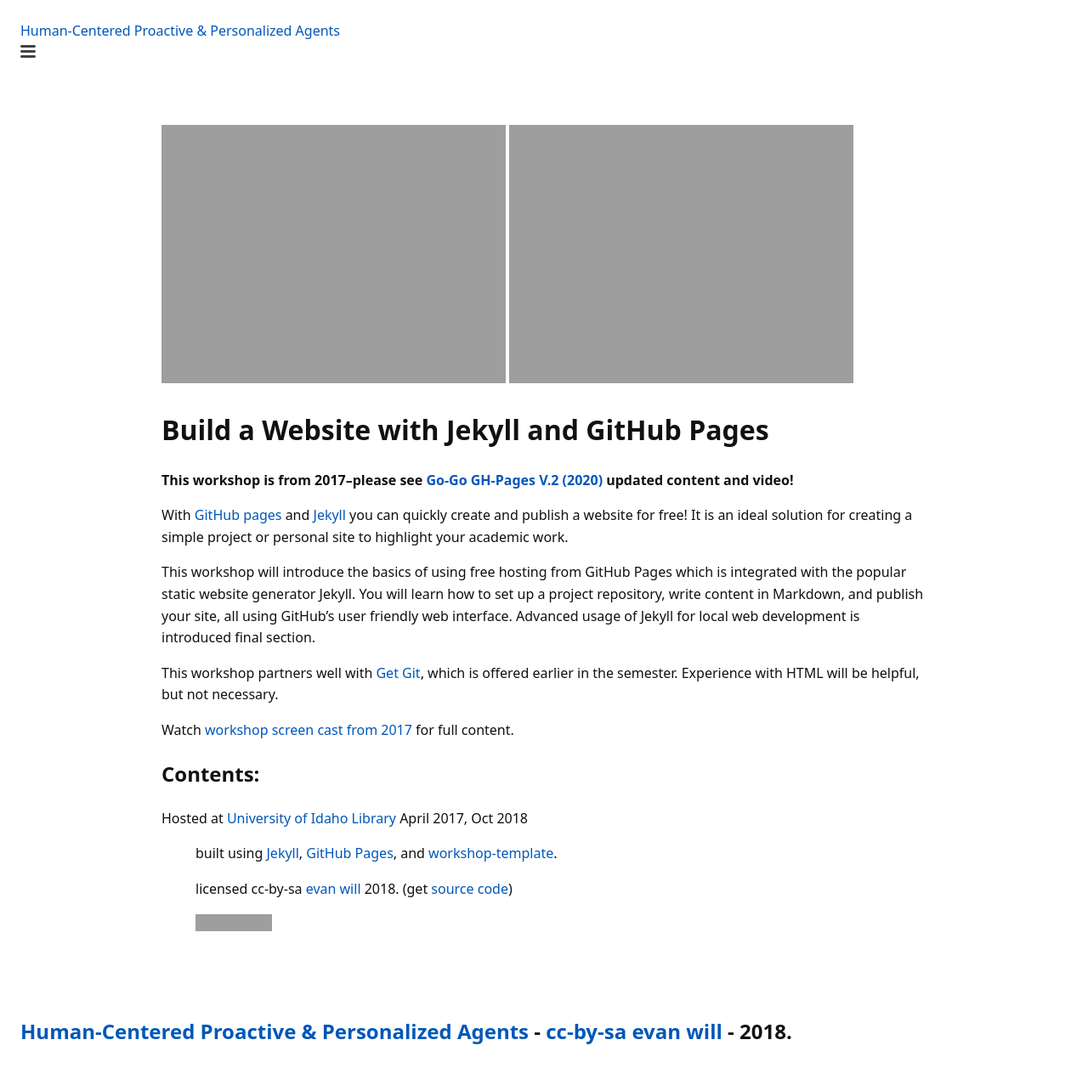
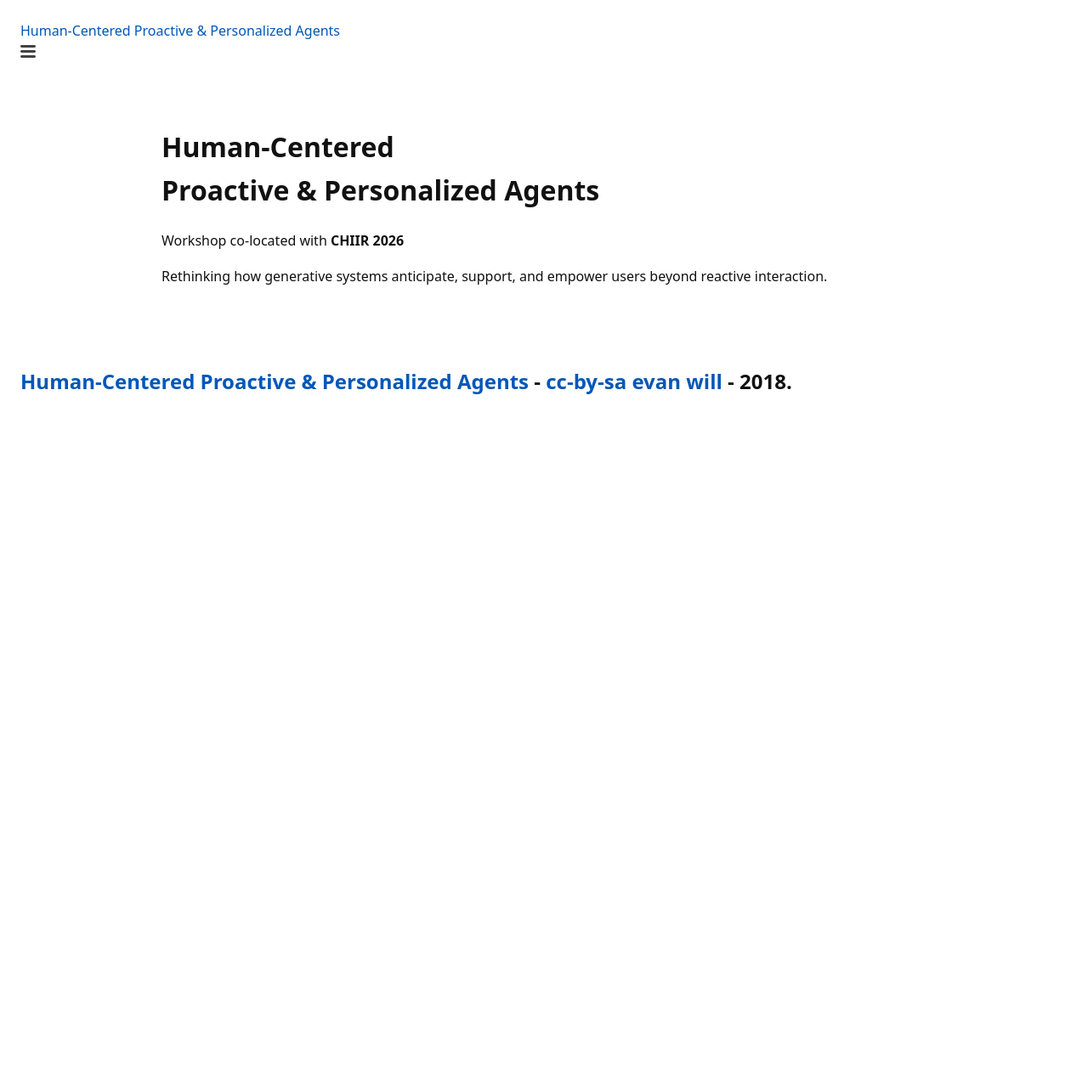
Before and after one commit to proactive-agents-chiir26/proactive-agents-chiir26.github.io, a Jekyll site: the page built from index.md, in a window 1280 px wide. Shown: the whole page at 85% size. Built offline with Jekyll 4.4.1, drawn with Linux system fonts in a browser that asks for light colours; after the commit the page ends 900 px from its top, so only the background shows below that; grey boxes are pictures that could not be loaded.

Commit message:
Revise homepage layout and content
Updated the layout and title for the homepage, added a hero section with a tagline and subtitle, and removed outdated content.

```diff
--- a/index.md
+++ b/index.md
@@ -1,40 +1,22 @@
 ---
-title: Home
+layout: default
+title: Human-Centered Proactive & Personalized Agents
 ---
 
-<div>
-    <img src="{{ '/images/octocat.jpg' | absolute_url }}" alt="github octocat" style="width:45%;" >
-    <img src="{{ '/images/jekyll.png' | absolute_url }}" alt="jekyll icon" style="width:45%;" >
+<div class="hero">
+  <div class="hero-text">
+    <h1>
+      Human-Centered<br>
+      Proactive & Personalized Agents
+    </h1>
+
+    <p class="hero-subtitle">
+      Workshop co-located with <strong>CHIIR 2026</strong>
+    </p>
+
+    <p class="hero-tagline">
+      Rethinking how generative systems anticipate, support, and empower
+      users beyond reactive interaction.
+    </p>
+  </div>
 </div>
-
-# Build a Website with Jekyll and GitHub Pages
-
-**This workshop is from 2017--please see [Go-Go GH-Pages V.2 (2020)](https://evanwill.github.io/go-go-ghpages-b/) updated content and video!**
-
-With [GitHub pages](https://pages.github.com/) and [Jekyll](https://jekyllrb.com/) you can quickly create and publish a website for free!
-It is an ideal solution for creating a simple project or personal site to highlight your academic work.
-
-This workshop will introduce the basics of using free hosting from GitHub Pages which is integrated with the popular static website generator Jekyll.
-You will learn how to set up a project repository, write content in Markdown, and publish your site, all using GitHub's user friendly web interface.
-Advanced usage of Jekyll for local web development is introduced final section.
-
-This workshop partners well with [Get Git](https://evanwill.github.io/get-git/){:target="_blank" rel="noopener"}, which is offered earlier in the semester.
-Experience with HTML will be helpful, but not necessary.
-
-Watch [workshop screen cast from 2017](https://youtu.be/SWVjQsvQocA){:target="_blank" rel="noopener"} for full content.
-
-<div class="toc" markdown="1">
-## Contents:
-
-{% for lesson in site.pages %}
-{% if lesson.nav == true %}- [{{ lesson.title }}]({{ lesson.url | absolute_url }}){% endif %}
-{% endfor %}
-</div>
-
-Hosted at [University of Idaho Library](http://www.lib.uidaho.edu/){:target="_blank" rel="noopener"} April 2017, Oct 2018
-
-> built using [Jekyll](https://jekyllrb.com/), [GitHub Pages](https://pages.github.com/), and [workshop-template](https://github.com/evanwill/workshop-template).
->
-> licensed cc-by-sa <a href="https://github.com/evanwill">evan will</a> {{ site.pub_year }}. (get [source code]({{ site.repo }}))
->
-> <a href="http://creativecommons.org/licenses/by-sa/4.0/" rel="license"><img style="border-width: 0;" src="https://i.creativecommons.org/l/by-sa/4.0/88x31.png" alt="Creative Commons License" /></a>
```
